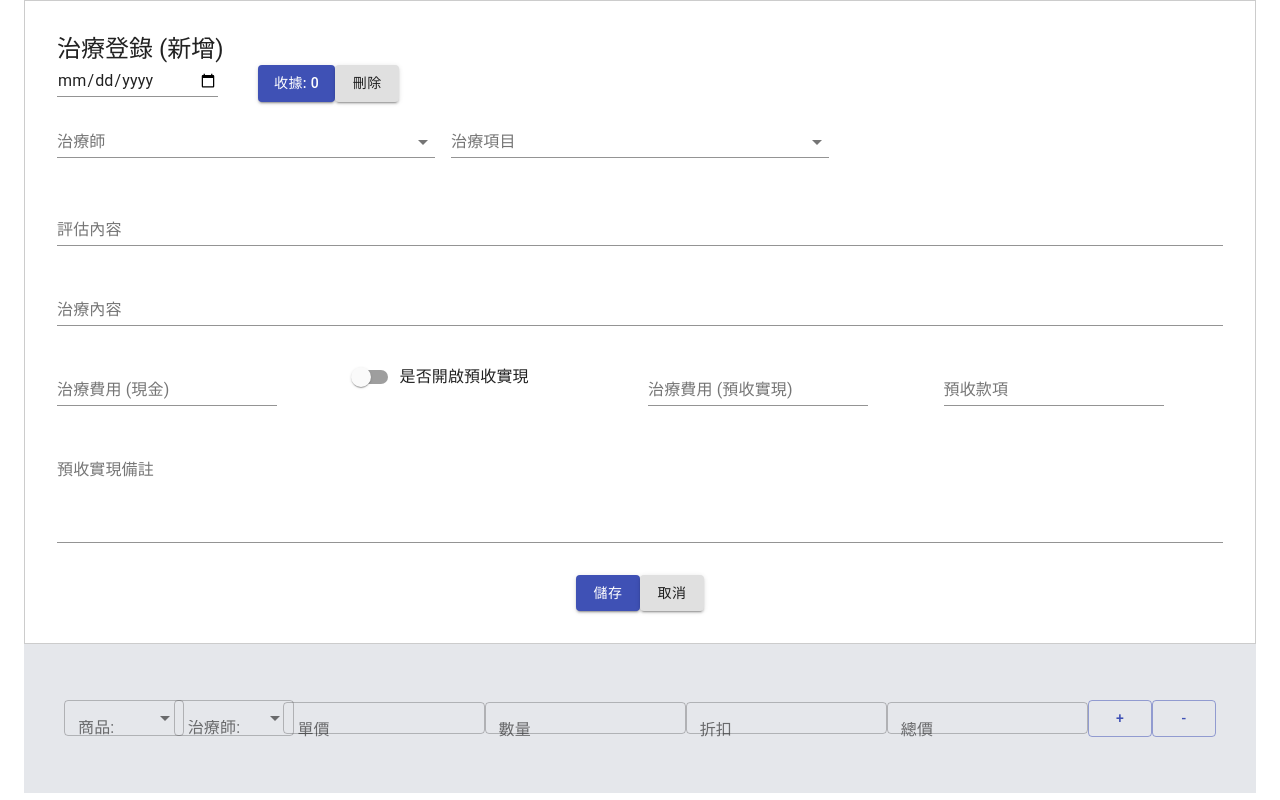
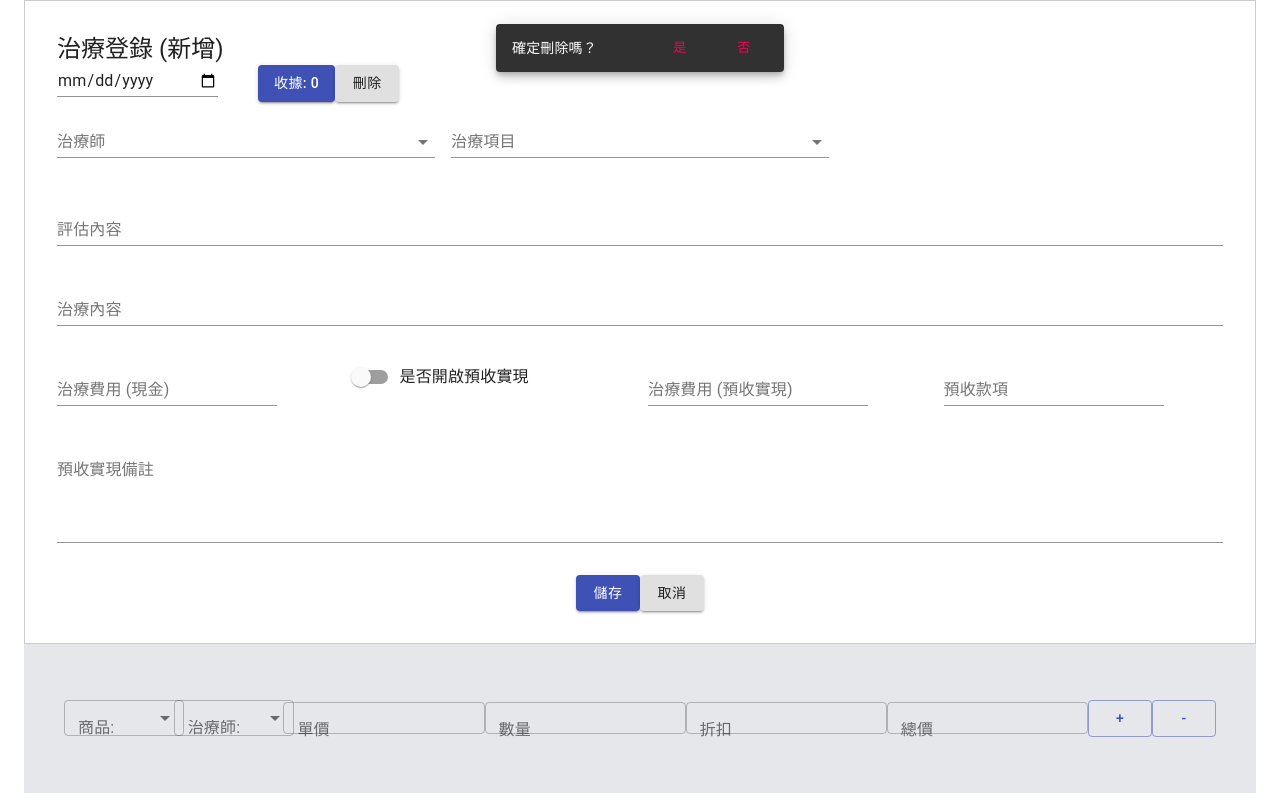
Before and after one commit to LillianChiang/mongodb-next, a Next.js app: page /treatmentForm in a window 1280 px wide. Both pictures are taken after a click on the button "刪除". Built offline with nearby package versions, Linux system fonts and the light colour scheme.

Commit message:
feat: Add an alert message in treatmentForm

```diff
--- a/src/app/components/Login.tsx
+++ b/src/app/components/Login.tsx
@@ -1,11 +1,9 @@
-'use client'
-
+'use client';
 
 import React, { useState, useEffect } from 'react';
 import { PiLockKeyDuotone } from 'react-icons/pi';
 import { useForm, Controller } from 'react-hook-form';
 import { useRouter } from 'next/navigation';
-
 
 
 interface FormData {
@@ -20,24 +18,22 @@ export default function Login() {
     formState: { errors },
     handleSubmit,
     control,
-  } = useForm<FormData>({ mode: 'onChange' })
-  const [error, setError] = useState<boolean>(false)
+  } = useForm<FormData>({ mode: 'onChange' });
+  const [error, setError] = useState<boolean>(false);
   const router = useRouter();
 
   const onSubmit = (data: FormData) => {
     router.push('/board');
     // Process your form submission here
-  }
+  };
 
   return (
     <div>
 
       <form
-      onSubmit={handleSubmit(onSubmit) }
-      className="max-w-md mx-auto mt-8 p-6 bg-white rounded shadow-md"
+        onSubmit={handleSubmit(onSubmit)}
+        className="mx-auto mt-8 max-w-md rounded bg-white p-6 shadow-md"
       >
-
-
         <div className="flex justify-center">
           <PiLockKeyDuotone className="text-purple-600" size={40} />
         </div>
@@ -113,5 +109,4 @@ export default function Login() {
       </form>
     </div>
   );
-
 }
--- a/src/app/deleteTreatmentForm/page.tsx
+++ b/src/app/treatmentForm/HandleDelete.tsx
@@ -1,9 +1,7 @@
-'use client';
-
 import { useState } from 'react';
 import { Button, Snackbar } from '@material-ui/core';
+import { useRouter } from 'next/navigation';
 import ErrorOutlineRoundedIcon from '@mui/icons-material/ErrorOutlineRounded';
-import { useRouter } from 'next/navigation';
 
 const MyComponent = () => {
   const [openAlert, setOpenAlert] = useState(true);
@@ -17,7 +15,7 @@ const MyComponent = () => {
   };
 
   const handleNoButtonClick = () => {
-    router.push('/board');
+    router.push('/treatmentForm');
   };
 
   return (
--- a/src/app/treatmentForm/page.tsx
+++ b/src/app/treatmentForm/page.tsx
@@ -1,7 +1,7 @@
 'use client';
 
-import { useState, ChangeEvent } from 'react';
-import { useRouter } from 'next/navigation';
+import React, { useState, ChangeEvent } from 'react'; // Added React import
+import { useRouter } from 'next/navigation'; // Fixed import path
 import { makeStyles } from '@material-ui/core/styles';
 import AddProducts from './AddProducts';
 
@@ -18,6 +18,7 @@ import {
   Grid,
   Container,
   Switch,
+  Snackbar,
 } from '@material-ui/core';
 
 const useStyles = makeStyles((theme) => ({
@@ -49,9 +50,10 @@ const AddTreatmentRecord = () => {
   const [chargeNotes, setChargeNotes] = useState('');
   const [date, setDate] = useState('');
   const [currentTreatmentContent, setCurrentTreatmentContent] = useState('');
+  const [openAlert, setOpenAlert] = useState(false);
 
   const handleCancel = () => {
-    router.back();
+    setOpenAlert(true);
   };
 
   const handleTherapistChange = (e: ChangeEvent<{ value: unknown }>) => {
@@ -80,6 +82,20 @@ const AddTreatmentRecord = () => {
     setOpenPreCharge(e.target.checked);
   };
 
+  const handleCloseAlert = (
+    event: React.SyntheticEvent | MouseEvent,
+    reason: string,
+  ) => {
+    if (reason === 'clickaway') {
+      return;
+    }
+    setOpenAlert(false);
+  };
+
+  const resetDelete = () => {
+    setOpenAlert(false); // Close the alert after resetting search
+  };
+
   return (
     <Container>
       <div className={classes.form}>
@@ -95,7 +111,6 @@ const AddTreatmentRecord = () => {
                 onChange={handleDateChange}
               />
             </Grid>
-            {/* {display login data} */}
             <Grid item xs={8}>
               <Button type="submit" variant="contained" color="primary">
                 收據: 0
@@ -108,6 +123,23 @@ const AddTreatmentRecord = () => {
                 刪除
               </Button>
             </Grid>
+            <Snackbar
+              open={openAlert}
+              autoHideDuration={5000}
+              onClose={handleCloseAlert}
+              anchorOrigin={{ vertical: 'top', horizontal: 'center' }}
+              message="確定刪除嗎？"
+              action={
+                <>
+                  <Button color="secondary" size="small">
+                    是
+                  </Button>
+                  <Button color="secondary" size="small" onClick={resetDelete}>
+                    否
+                  </Button>
+                </>
+              }
+            />
           </Grid>
           <Grid container spacing={2} className={classes.marginBottom}>
             <Grid item xs={4}>
@@ -131,7 +163,7 @@ const AddTreatmentRecord = () => {
                   labelId="treatmentType-label"
                   id="treatmentType"
                   value={treatmentType}
-                  onChange={(e) => setTreatmentType(e.target.value)}
+                  onChange={(e) => setTreatmentType(e.target.value as string)} // Added type assertion
                 >
                   <MenuItem value="type1">評估+衛教運動</MenuItem>
                   <MenuItem value="type2">Type 2</MenuItem>
```
Lines whose indentation alone changed are shown as unchanged.
